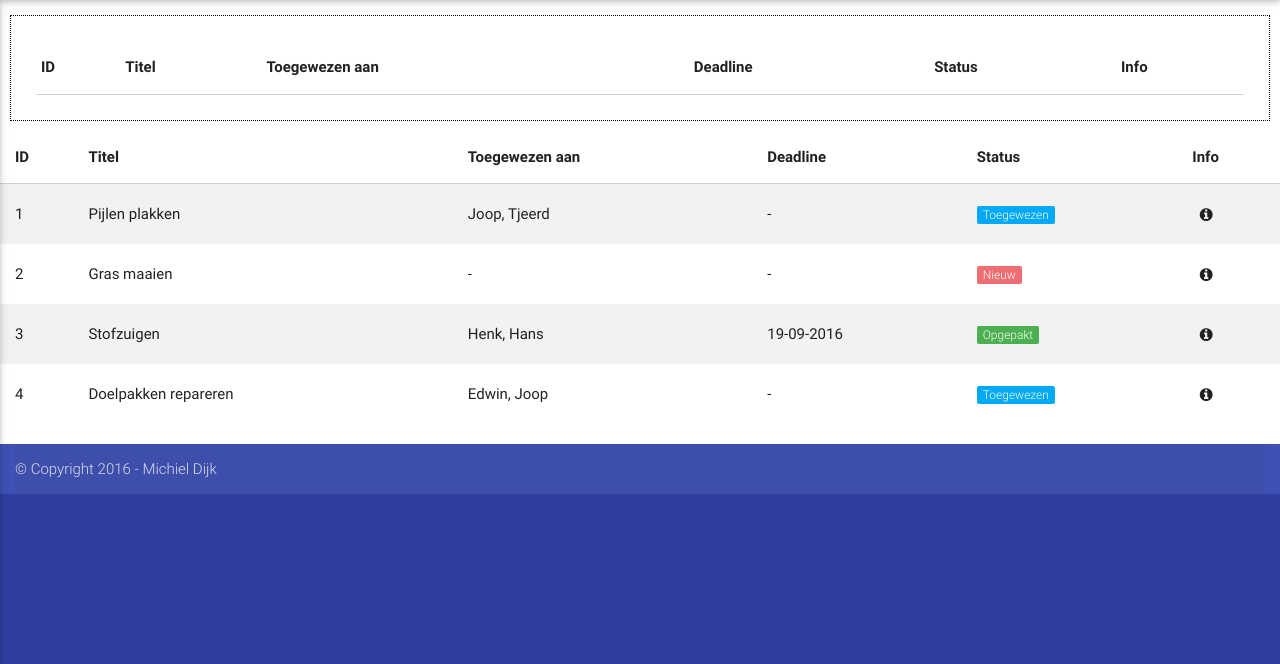
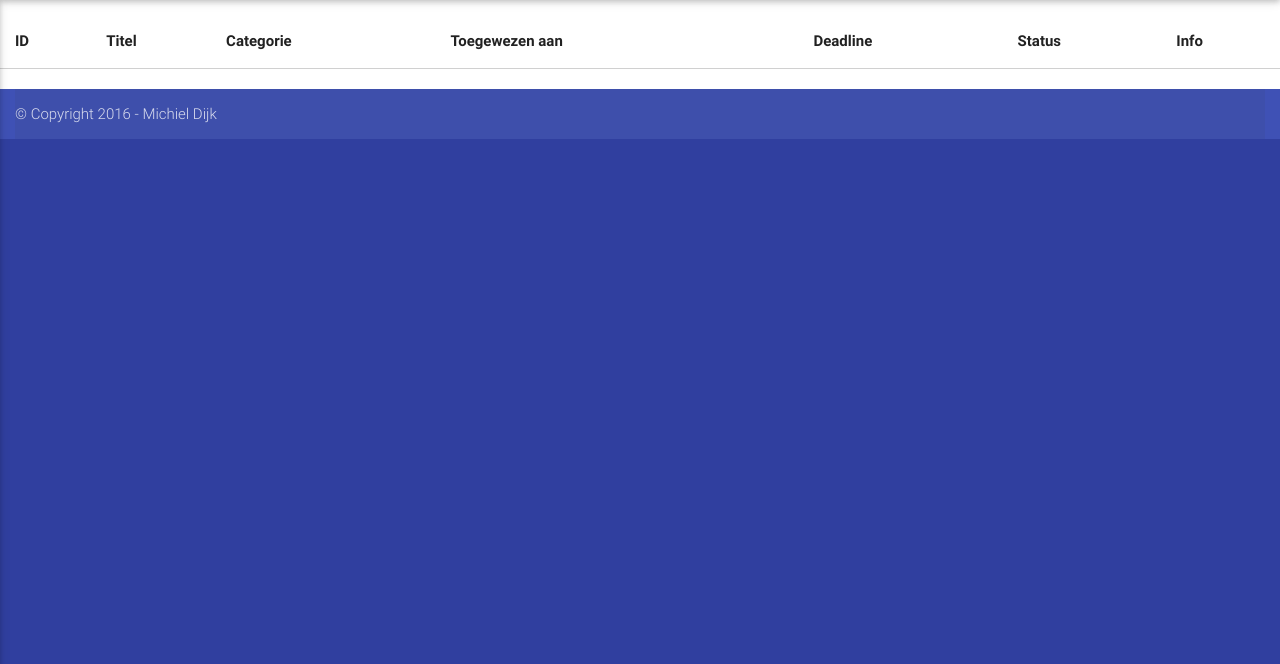
Before and after one commit to KremlinCardinal/stsebastiaan-issue-tracker, a PHP site: page / in a window 1280 px wide. Shown: the part 64-728 px from the top of the page. Run offline with PHP 8.4, Linux system fonts and the light colour scheme; data that the repository does not hold is empty; some libraries are stand-ins or nearby versions.

Commit message:
progress

```diff
--- a/css/custom.css
+++ b/css/custom.css
@@ -31,16 +31,28 @@ footer.page-footer {
     padding-bottom: 0.15em;
 }
 
-.u-badge-new {
+.u-badge-nieuw {
     background-color: #ee6e73 !important;
 }
 
-.u-badge-assigned {
+.u-badge-toegewezen {
     background-color: #03a9f4 !important;
 }
 
-.u-badge-acknowledged {
+.u-badge-opgepakt {
+    background-color: #ffb300 !important;
+}
+
+.u-badge-feedback {
+    background-color: #ba68c8 !important;
+}
+
+.u-badge-afgerond {
     background-color: #4caf50 !important;
+}
+
+.u-badge-gesloten {
+    background-color: #757575 !important;
 }
 
 .u-modal-link {
@@ -62,8 +74,6 @@ nav {
     padding-right: 1em;
 }
 
-#result {
-    border: 1px dotted black;
-    padding: 25px;
-    margin: 10px;
+.u-capitalize {
+    text-transform: capitalize;
 }
--- a/functions.js
+++ b/functions.js
@@ -1,7 +1,3 @@
-$('.js-modal-info').click(function () {
-    $("#modal-info").openModal();
-});
-
 function getAll() {
     $.ajax({
         url: 'api.php',
@@ -9,6 +5,7 @@ function getAll() {
         type: 'POST',
         dataType: 'json',
         success: function (result) {
+            console.log(result);
             showTable(result);
         },
         error: function (xhr, status, errorThrown) {
@@ -21,17 +18,16 @@ function getAll() {
 }
 
 function showTable(data) {
-    console.log(data);
-
     var tableHead = '<table class="striped responsive-table">' +
                         '<thead>' +
                             '<tr>' +
-                                '<th>ID</th>' +
+                                '<th class="firstcol">ID</th>' +
                                 '<th>Titel</th>' +
+                                '<th>Categorie</th>' +
                                 '<th>Toegewezen aan</th>' +
                                 '<th>Deadline</th>' +
                                 '<th>Status</th>' +
-                                '<th>Info</th>' +
+                                '<th class="lastcol">Info</th>' +
                             '</tr>' +
                         '</thead>' +
                         '<tbody>';
@@ -45,13 +41,22 @@ function showTable(data) {
         tableBody += '<tr>' +
                          '<td class="firstcol">' + data[i].id + '</td>' +
                          '<td>' + data[i].title + '</td>' +
+                         '<td class="u-capitalize">' + data[i].cat_name + '</td>' +
                          '<td>' + data[i].assigned_to + '</td>' +
                          '<td>' + data[i].deadline + '</td>' +
-                         '<td>' + data[i].status_name + '</td>' +
+                         '<td class="u-capitalize"><span class="c-badge u-new u-badge-' + data[i].status_name + '">' + data[i].status_name + '</span></td>' +
                          '<td class="lastcol"><i class="fa fa-info-circle u-modal-link js-modal-info" aria-hidden="true"></i></td>' +
                      '</tr>';
     }
 
     var htm = tableHead + tableBody + tableFoot;
     $('#result').html(htm);
+
+    $('.js-modal-info').click(function () {
+       openInfoModal();
+    });
 }
+
+function openInfoModal() {
+    $("#modal-info").openModal();
+}
--- a/index.php
+++ b/index.php
@@ -39,53 +39,6 @@ session_start();
 
 </div>
 
-<table class="striped responsive-table">
-    <thead>
-        <tr>
-            <th class="firstcol">ID</th>
-            <th>Titel</th>
-            <th>Toegewezen aan</th>
-            <th>Deadline</th>
-            <th>Status</th>
-            <th class="lastcol">Info</th>
-        </tr>
-    </thead>
-    <tbody>
-        <tr>
-            <td class="firstcol">1</td>
-            <td>Pijlen plakken</td>
-            <td>Joop, Tjeerd</td>
-            <td>-</td>
-            <td><span class="c-badge u-new u-badge-assigned">Toegewezen</span></td>
-            <td class="lastcol"><i class="fa fa-info-circle u-modal-link js-modal-info" aria-hidden="true"></i></td>
-        </tr>
-        <tr>
-            <td class="firstcol">2</td>
-            <td>Gras maaien</td>
-            <td>-</td>
-            <td>-</td>
-            <td><span class="c-badge u-new u-badge-new">Nieuw</span></td>
-            <td class="lastcol"><i class="fa fa-info-circle u-modal-link js-modal-info" aria-hidden="true"></i></td>
-        </tr>
-        <tr>
-            <td class="firstcol">3</td>
-            <td>Stofzuigen</td>
-            <td>Henk, Hans</td>
-            <td>19-09-2016</td>
-            <td><span class="c-badge u-new u-badge-acknowledged">Opgepakt</span></td>
-            <td class="lastcol"><i class="fa fa-info-circle u-modal-link js-modal-info" aria-hidden="true"></i></td>
-        </tr>
-        <tr>
-            <td class="firstcol">4</td>
-            <td>Doelpakken repareren</td>
-            <td>Edwin, Joop</td>
-            <td>-</td>
-            <td><span class="c-badge u-new u-badge-assigned">Toegewezen</span></td>
-            <td class="lastcol"><i class="fa fa-info-circle u-modal-link js-modal-info" aria-hidden="true"></i></td>
-        </tr>
-    </tbody>
-</table>
-
 <footer class="page-footer indigo">
     <div class="footer-copyright">
         &copy; Copyright 2016 - Michiel Dijk
```
